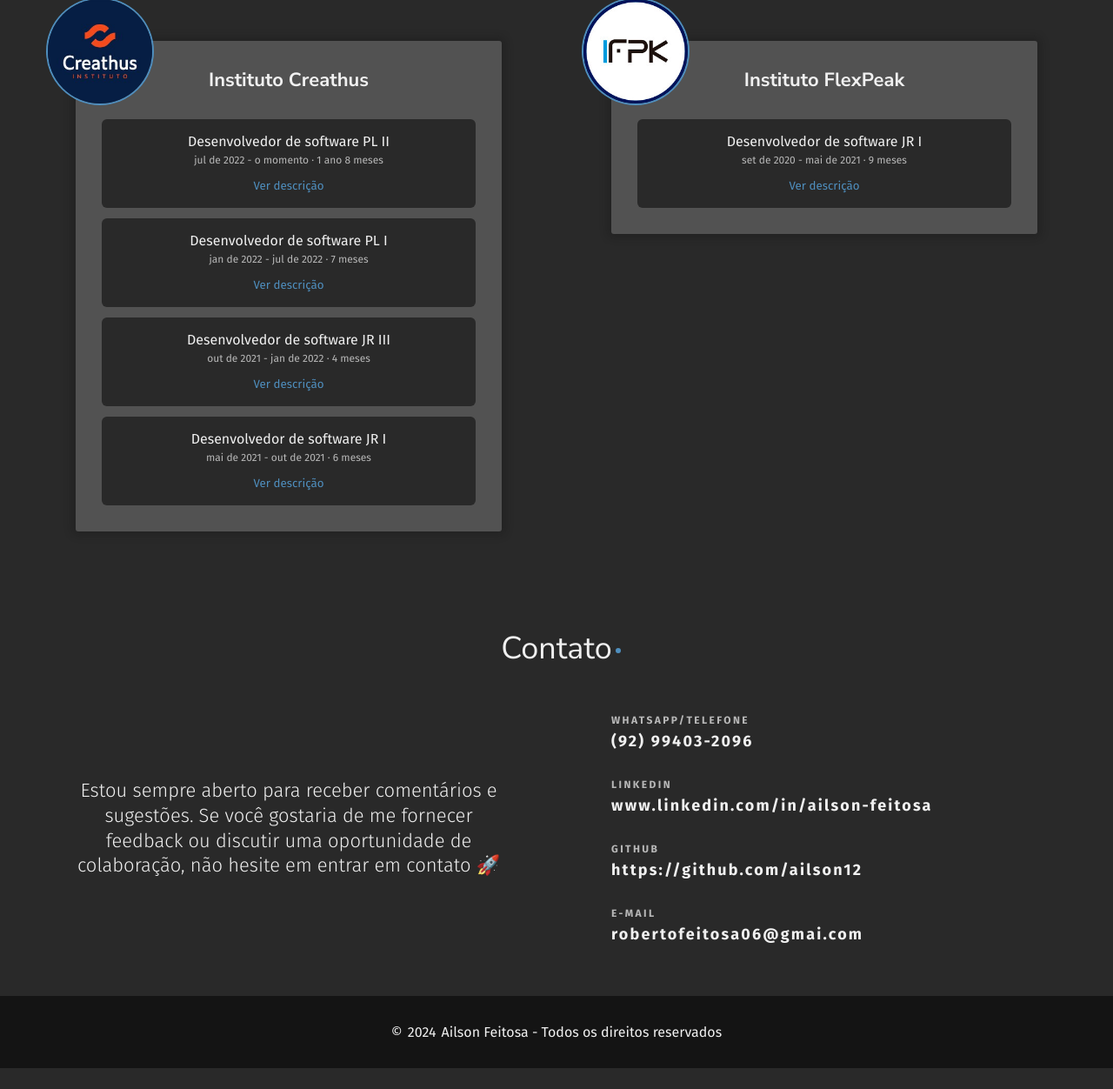
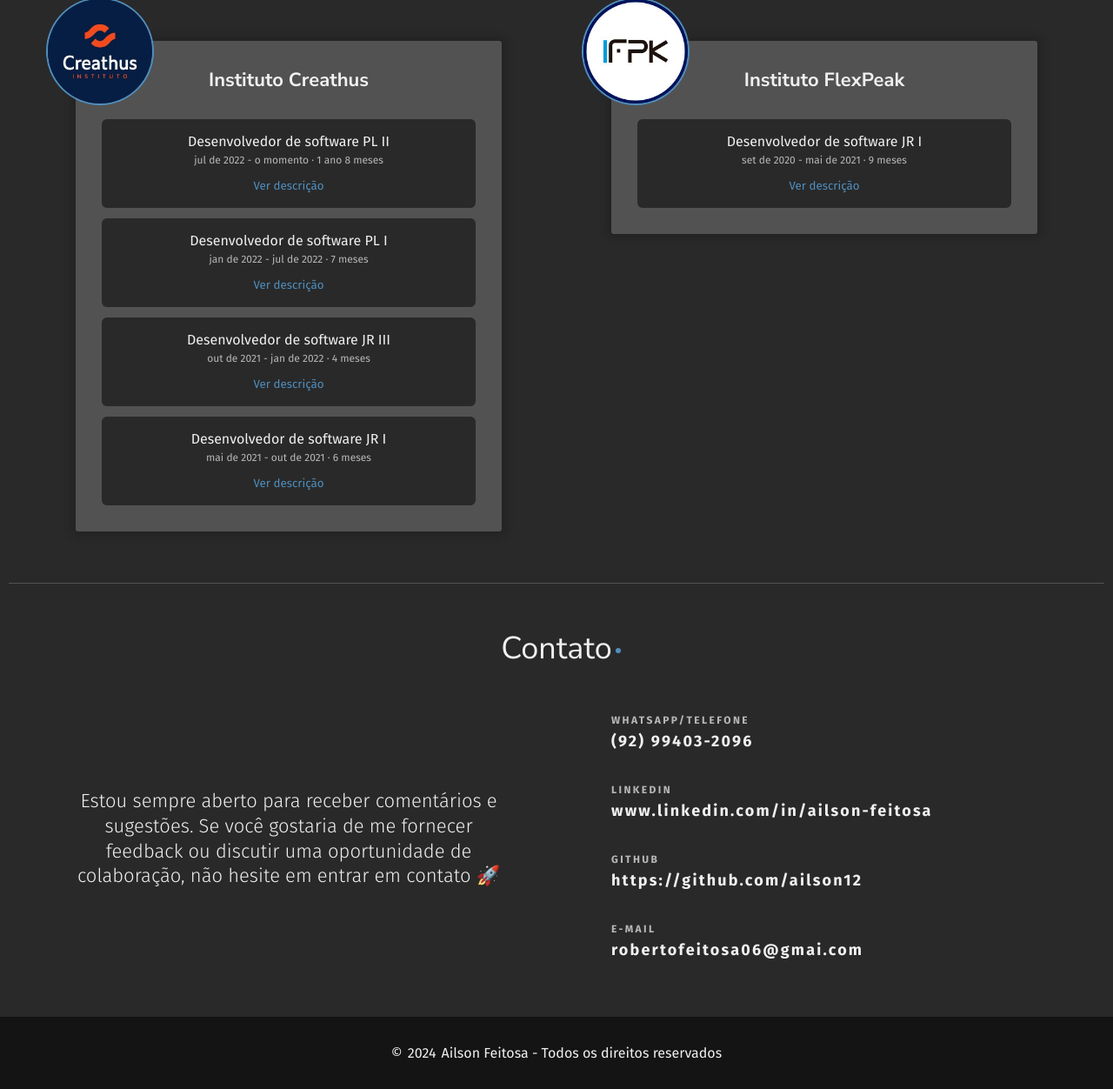
Before and after one commit to Ailson12/portifolio, a PHP site: page / in a window 1280 px wide. Shown: the part 1205-2457 px from the top of the page at 87% size. Before the commit the page ends 2433 px from the top, so only its background shows below. Run offline with PHP 8.4, Linux system fonts and the light colour scheme.

Commit message:
feat: adding action to contact links, cv download and favicon configuration

```diff
--- a/css/section/contact.css
+++ b/css/section/contact.css
@@ -1,3 +1,7 @@
+#contact {
+  box-shadow: 0 -1px 0 0 var(--color-4);
+}
+
 .contact-container {
   display: grid;
   align-items: center;
@@ -29,10 +33,27 @@
   margin-bottom: 6px;
 }
 
-.contact-container li p:last-child {
+.contact-container li a:last-child {
   font-size: 18px;
   font-weight: 700;
+  display: flex;
+  flex-direction: column;
   letter-spacing: 2.16px;
+  width: max-content;
+  gap: 4px;
+}
+
+.contact-container li a:last-child::after {
+  content: '';
+  height: 2px;
+  display: flex;
+  width: 0;
+  background-color: var(--color-7);
+  transition: 0.75s;
+}
+
+.contact-container li a:last-child:hover::after {
+  width: 100%;
 }
 
 @media (max-width: 800px) {
--- a/css/section/introduction.css
+++ b/css/section/introduction.css
@@ -59,6 +59,7 @@
   background-color: transparent;
   letter-spacing: 1.3px;
   font-size: 1rem;
+  width: max-content;
 }
 
 #introduction .introduction-content #img-introduction {
--- a/index.html
+++ b/index.html
@@ -4,6 +4,7 @@
     <meta charset="UTF-8" />
     <meta name="viewport" content="width=device-width, initial-scale=1.0" />
     <title>Ailson Feitosa</title>
+    <link rel="icon" href="./assets/icons/code-favicon.svg" />
     <link rel="stylesheet" href="./css/index.css" />
     <link rel="preconnect" href="https://fonts.googleapis.com" />
     <link rel="preconnect" href="https://fonts.gstatic.com" crossorigin />
@@ -50,7 +51,7 @@
             uma jornada através de projetos que combinam tecnologia de ponta e
             design criativo.
           </p>
-          <button id="download-cv">
+          <a id="download-cv" href="./assets/docs/cv.pdf" download="curriculo-ailson">
             <p>BAIXAR CURRÍCULO</p>
             <img
               src="./assets/icons/download-icon.svg"
@@ -58,7 +59,7 @@
               height="24"
               width="24"
             />
-          </button>
+          </a>
         </div>
         <div>
           <img
@@ -218,19 +219,27 @@
         <ul>
           <li>
             <p>WHATSAPP/TELEFONE</p>
-            <p>(92) 99403-2096</p>
+            <a target="_blank" href="https://api.whatsapp.com/send?phone=5592994032096&text=Fala%20ailson,%20tudo%20joia?">
+              (92) 99403-2096
+            </a>
           </li>
           <li>
             <p>LINKEDIN</p>
-            <p>www.linkedin.com/in/ailson-feitosa</p>
+            <a target="_blank" href="https://www.linkedin.com/in/ailson-feitosa">
+              www.linkedin.com/in/ailson-feitosa
+            </a>
           </li>
           <li>
             <p>GITHUB</p>
-            <p>https://github.com/ailson12</p>
+            <a target="_blank" href="https://github.com/ailson12">
+              https://github.com/ailson12
+            </a>
           </li>
           <li>
             <p>E-MAIL</p>
-            <p>robertofeitosa06@gmai.com</p>
+            <a target="_blank" href="robertofeitosa06@gmai.com">
+              robertofeitosa06@gmai.com
+            </a>
           </li>
         </ul>
       </div>
```
Also changed, not shown: assets/icons/code-favicon.svg (added), 1 other file.
